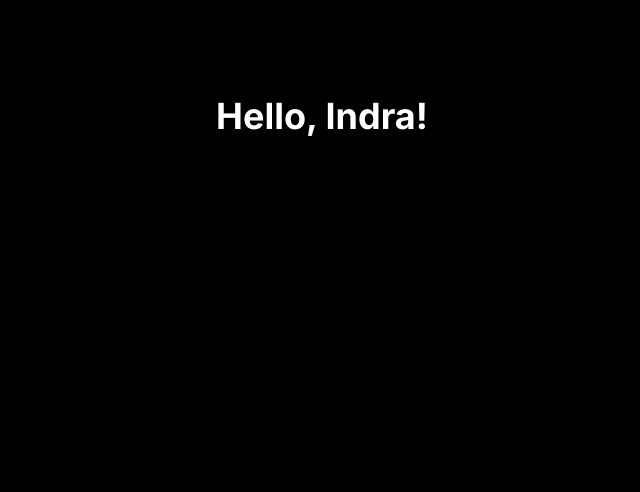
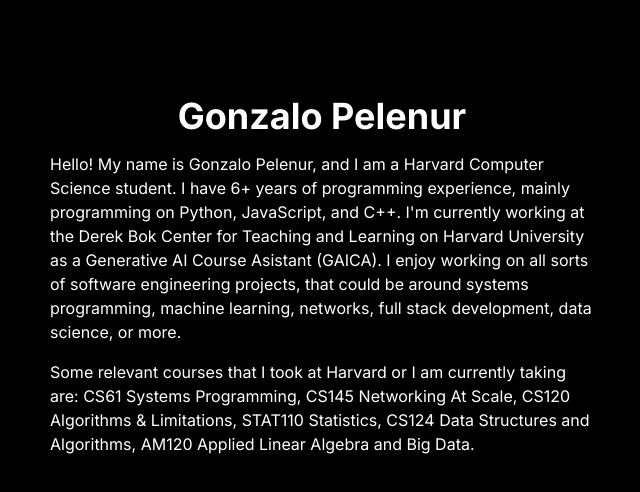
Before and after one commit to GonzaloPelenur/gonpelenur-next, a Next.js app: page / in a window 1280 px wide. Shown: the top 492 px of the page, without its empty margins (318-958 px from the left). Built offline with nearby package versions, Linux system fonts and the light colour scheme.

Commit message:
sample text

```diff
--- a/src/app/globals.css
+++ b/src/app/globals.css
@@ -24,6 +24,16 @@
       rgb(var(--background-end-rgb))
     )
     rgb(var(--background-start-rgb));
+    display: flex;
+    justify-content: center;
+    align-items: flex-start;
+    height: 100vh;
+    margin: 0;
+}
+p {
+  margin: 0;
+  padding-top: 1rem;
+  max-width: 50%;
 }
 
 @layer utilities {
--- a/src/app/layout.js
+++ b/src/app/layout.js
@@ -13,9 +13,7 @@
     <html lang="en">
       <head>
       <link rel='icon' href='/favicon.ico' />
-
       </head>
-
       <body className={inter.className}>{children}</body>
     </html>
   );
--- a/src/app/page.js
+++ b/src/app/page.js
@@ -3,8 +3,10 @@
 export default function Home() {
   return (
 
-    <main className="flex min-h-screen flex-col items-center justify-between p-24">
-      <h1 className="text-4xl font-bold text-align-left">Hello, Indra!</h1>
+    <main className="flex min-h-screen flex-col items-center p-24">
+      <h1 className="text-4xl font-bold text-align-left">Gonzalo Pelenur</h1>
+      <p>Hello! My name is Gonzalo Pelenur, and I am a Harvard Computer Science student. I have 6+ years of programming experience, mainly programming on Python, JavaScript, and C++. I'm currently working at the Derek Bok Center for Teaching and Learning on Harvard University as a Generative AI Course Asistant (GAICA). I enjoy working on all sorts of software engineering projects, that could be around systems programming, machine learning, networks, full stack development, data science, or more.</p>
+      <p>Some relevant courses that I took at Harvard or I am currently taking are: CS61 Systems Programming, CS145 Networking At Scale, CS120 Algorithms & Limitations, STAT110 Statistics, CS124 Data Structures and Algorithms, AM120 Applied Linear Algebra and Big Data.</p>
     </main>
   );
 }
```
